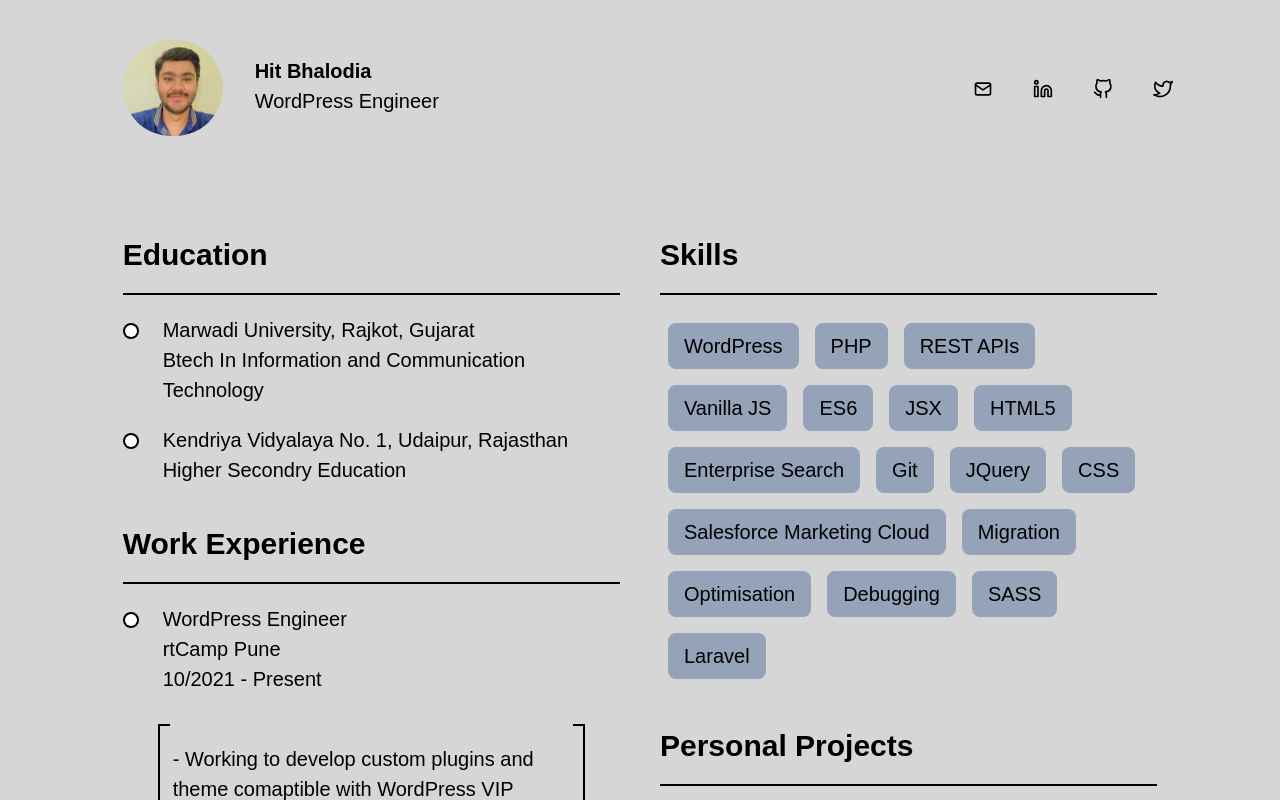
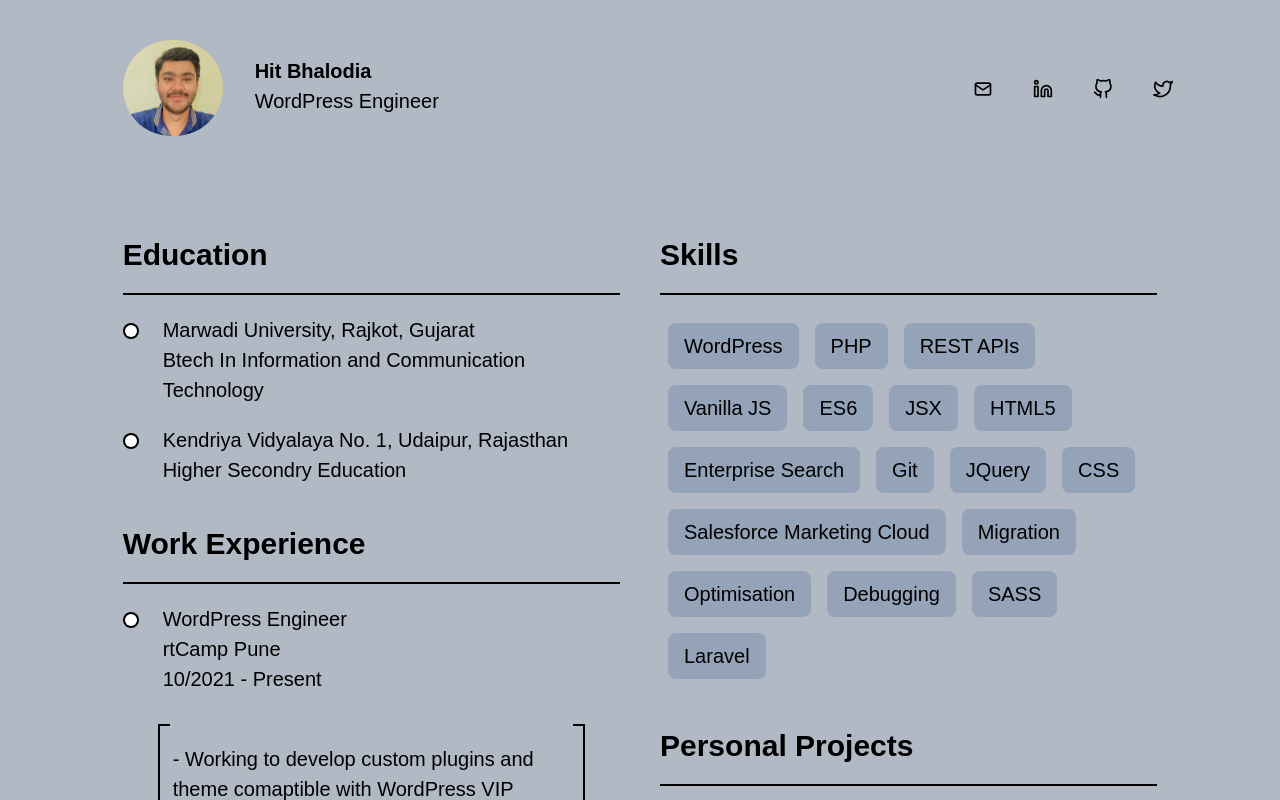
Before and after one commit to hbhalodia/react-resume, a React (Create React App) app: page / in a window 1280 px wide. Shown: the top 800 px of the page. Built offline with nearby package versions, Linux system fonts and the light colour scheme.

Commit message:
Change bg color body

```diff
--- a/src/components/ContactForm/index.js
+++ b/src/components/ContactForm/index.js
@@ -22,7 +22,7 @@ export default function ContactForm() {
 		} )
 		.then(
 			() => {
-				alert( 'Contacted Success!!' )
+				alert( 'Contacted Success!!' );
 				setName( '' );
 				setEmail( '' );
 				setMessage( '' );
--- a/src/index.css
+++ b/src/index.css
@@ -3,5 +3,5 @@
 @tailwind utilities;
 
 body {
-	background-color: #00000029;
+	background-color: rgb(100 116 139 / 0.5);
 }
```
